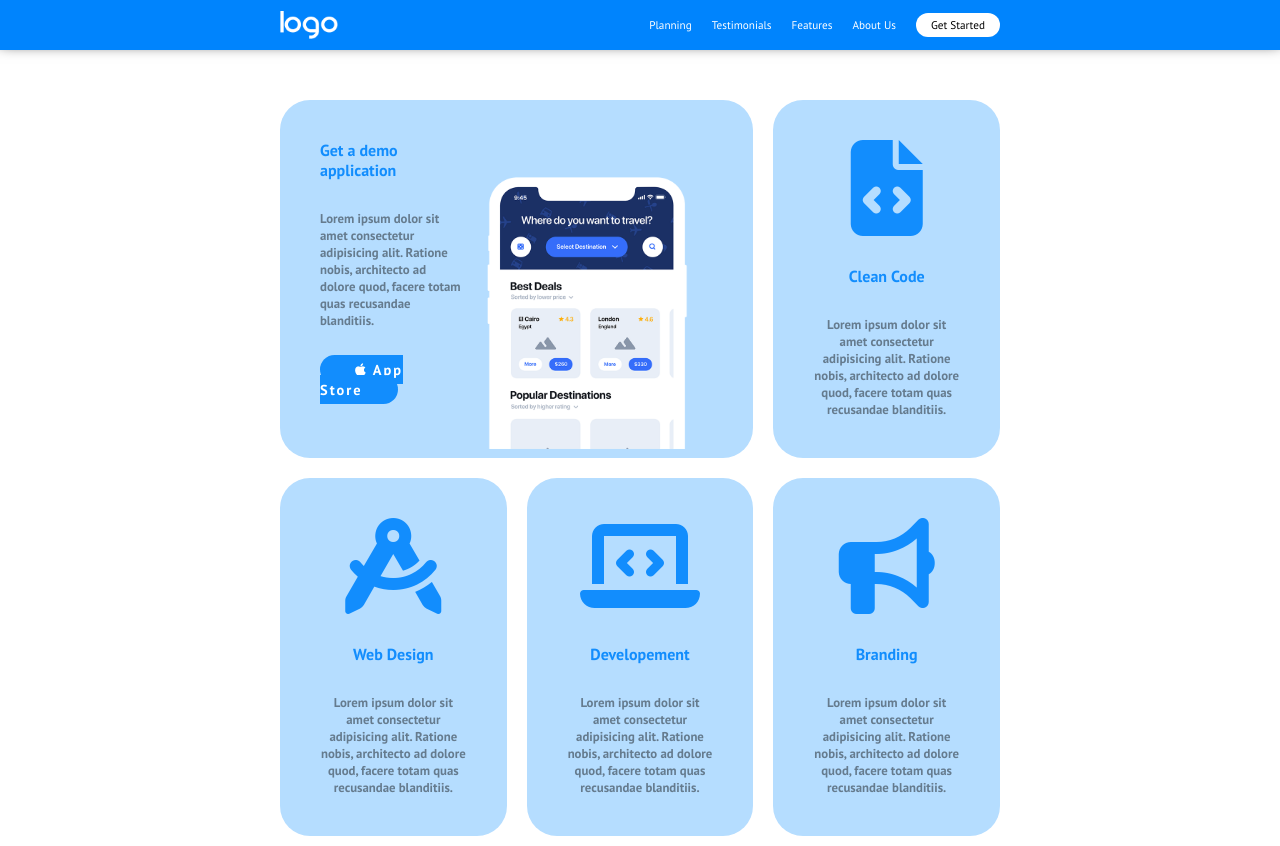
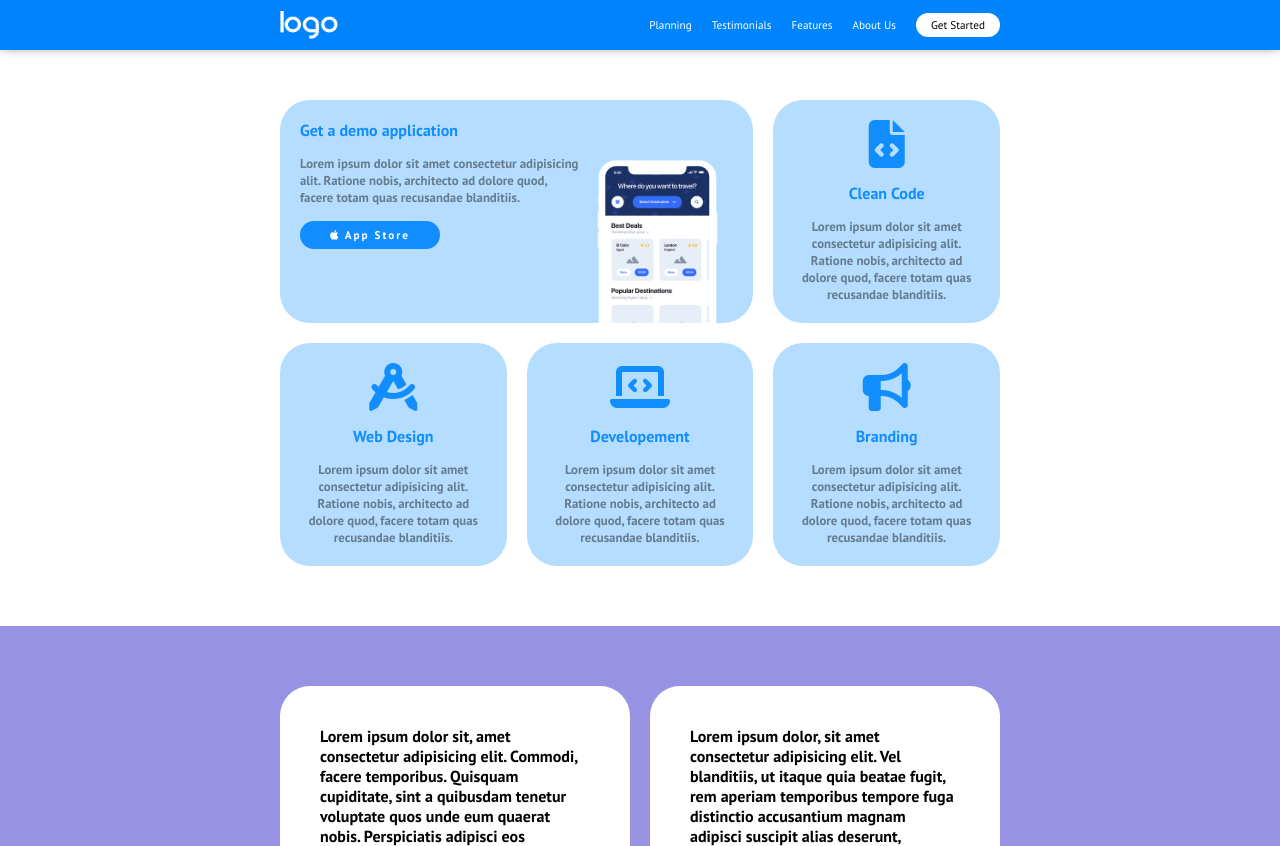
Before and after one commit to FilippoFoti/htmlcss-responsive-layout, a plain HTML site: page index.html in a window 1280 px wide. Shown: the top 846 px of the page. Drawn offline with Linux system fonts and the light colour scheme.

Commit message:
COmpletata sezione 1

```diff
--- a/css/responsive.css
+++ b/css/responsive.css
@@ -192,38 +192,48 @@
         width: calc(100% / 3 * 2 - (20px / 3));
         margin-bottom: 0;
         display: flex;
+        padding: 20px 20px 0 20px;
     }
 
     .section-1 .card {
         width: calc(100% / 3 - (40px / 3));
         margin-bottom: 0;
+        padding: 20px 20px 5px 20px;
     }
 
     .text-card-large h2,
     .card h2 {
-    font-size: 1rem;
+        font-size: 1rem;
     }
 
     .text-card-large p,
     .card p {
-    font-size: 0.8rem;
+        font-size: 0.8rem;
+        padding: 15px 0;
     }
 
     .text-card-large .app-store {
-        font-size: 0.9rem;
+        font-size: 0.7rem;
+        padding: 7px 30px;
     }
 
-    .text-card-large .app-store {
-        padding: 5px 35px;
+    .section-1 .card-large img {
+        max-width: 150px;
     }
 
-    .section-1 .card-5-img img {
-        max-width: 150px;
+    .section-1 .card-img {
+        display: flex;
+        align-items: flex-end;
     }
 
     /* SECTION-2 */
     .section-2 {
         max-width: 1200px;
+    }
+
+    .card i {
+        font-size: 3rem;
+        padding-bottom: 15px;
     }
 
     .section-2 .container {
--- a/css/style.css
+++ b/css/style.css
@@ -144,6 +144,7 @@ img {
     color: white;
     border-radius: 40px;
     letter-spacing: 2px;
+    display: inline-block;
 }
 .card-large img {
     display: block;
```
